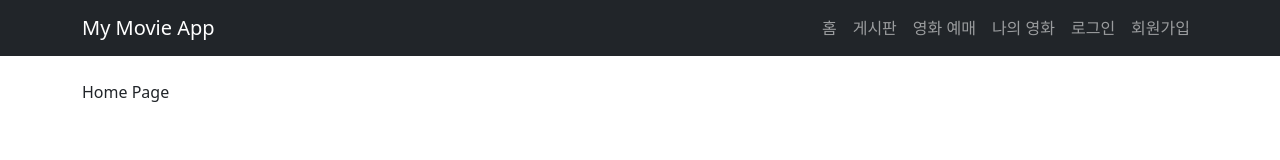
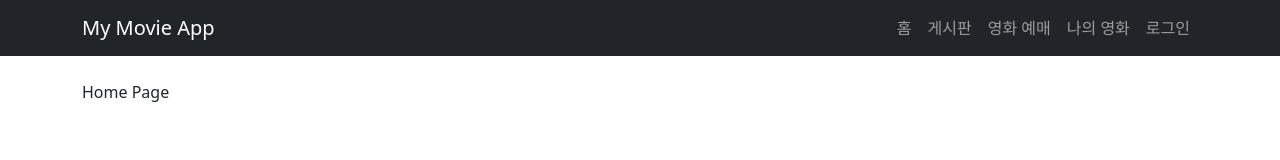
Before and after one commit to sunbeekim/Project, a React (Create React App) app in the folder minireact/: page / in a window 1280 px wide. Shown: the top 160 px of the page. Built offline with nearby package versions, Linux system fonts and the light colour scheme; no server answers.

Commit message:
Update App.js

```diff
--- a/minireact/src/App.js
+++ b/minireact/src/App.js
@@ -99,9 +99,7 @@ const App = () => {
                     <Nav.Link as={Link} to="/login">
                       로그인
                     </Nav.Link>
-                    <Nav.Link as={Link} to="/signup">
-                      회원가입
-                    </Nav.Link>
+
                   </>
                 )}
               </Nav>
```
